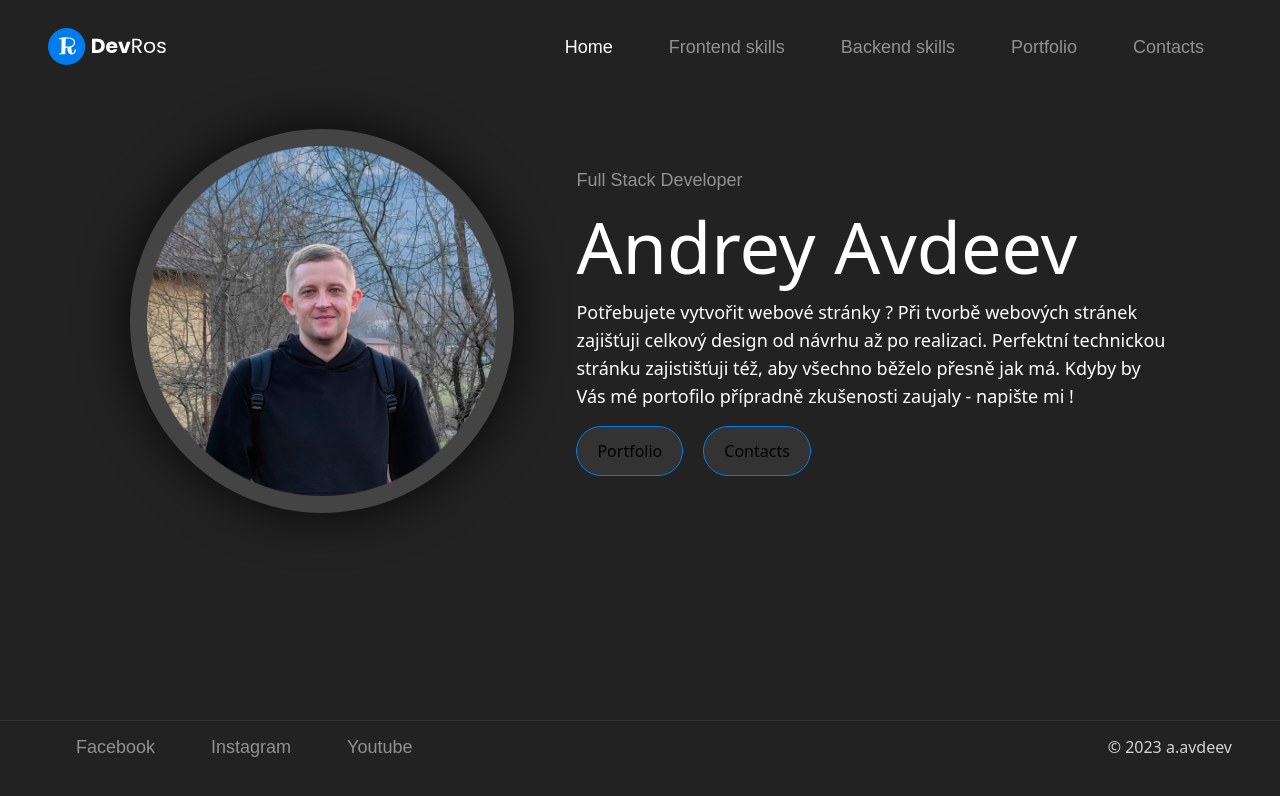
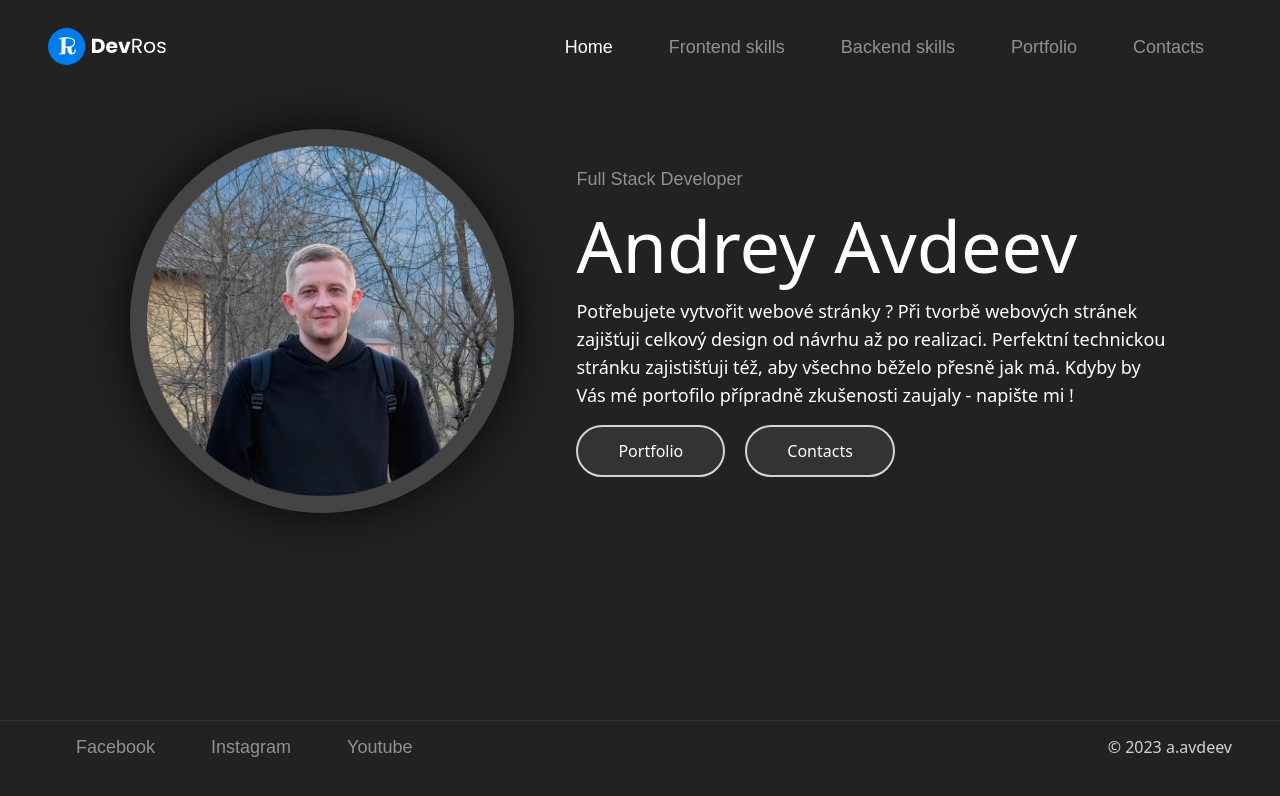
Before and after one commit to AndreyAvdeev/a.avdeev.github.io, a Next.js app: page / in a window 1280 px wide. Shown: the top 796 px of the page. Built offline with nearby package versions, Linux system fonts and the light colour scheme.

Commit message:
Add
btns on main page

```diff
--- a/app/page.tsx
+++ b/app/page.tsx
@@ -1,8 +1,13 @@
+"use client";
+
+import { useRouter } from "next/navigation";
 import Image from "next/image";
 
 import meIcon from "@/public/me.png";
 
 export default function Page() {
+  const router = useRouter();
+
   return (
     <div className="pt-16 px-4">
       <div className="grid grid-cols-[0.8fr,1fr] items-center justify-items-center w-11/12 m-auto max-w-7xl">
@@ -22,10 +27,16 @@ export default function Page() {
             mi !
           </p>
           <div className="mt-4">
-            <button className="bg-gray-400 py-3 px-5 rounded-full border border-solid  border-[#D5D5D5] hover:border border-solid	border-blue cursor-pointer transition">
+            <button
+              className="bg-gray-400 text-white py-3 px-10 rounded-full border-2 border-solid  border-[#D5D5D5] hover:border-blue cursor-pointer transition"
+              onClick={() => router.push("/portfolio")}
+            >
               Portfolio
             </button>
-            <button className="bg-gray-400 py-3 px-5 ml-5 border  border-solid  border-[#D5D5D5] rounded-full hover:border border-solid	border-blue cursor-pointer transition">
+            <button
+              className="bg-gray-400 text-white py-3 px-10 ml-5 rounded-full border-2  border-solid  border-[#D5D5D5] hover:border-blue cursor-pointer transition"
+              onClick={() => router.push("/contacts")}
+            >
               Contacts
             </button>
           </div>
--- a/tailwind.config.js
+++ b/tailwind.config.js
@@ -29,6 +29,15 @@ module.exports = {
       fontFamily: {
         poppins: ["Poppins", "sans-serif"],
       },
+      borderWidth: {
+        DEFAULT: '1px',
+        '0': '0',
+        '2': '2px',
+        '3': '3px',
+        '4': '4px',
+        '6': '6px',
+        '8': '8px',
+      }
     },
   },
   plugins: [],
```
Also changed, not shown: 1 other file (tests, documents, lock files or other folders).
